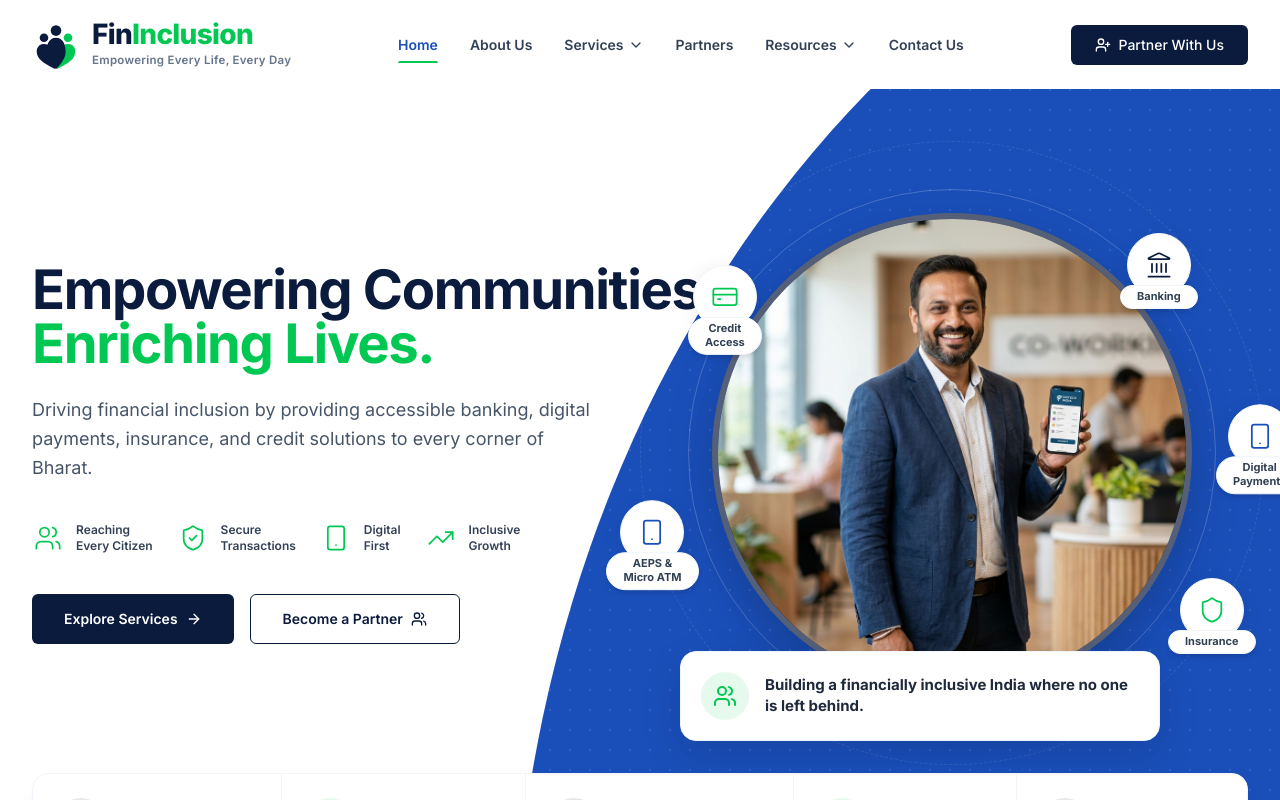
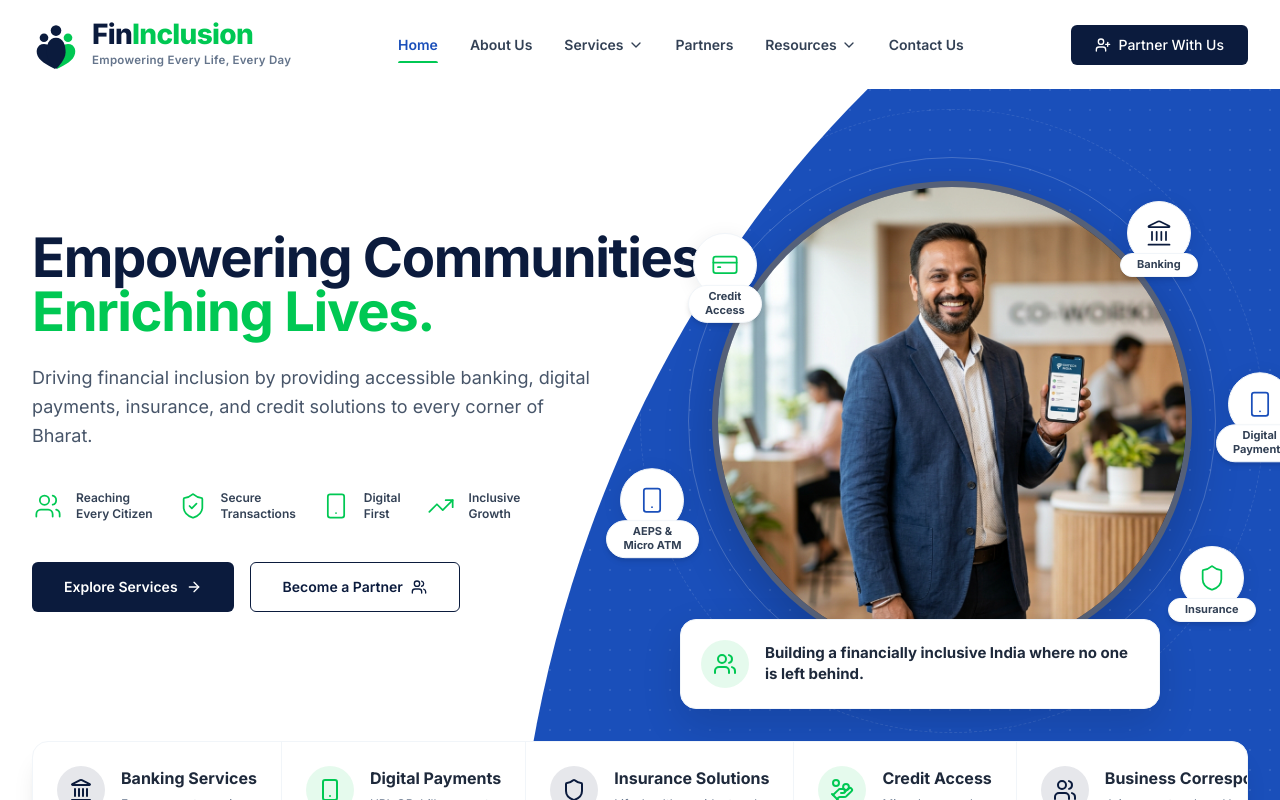
Before and after one commit to pratapbaraiyagit/FinInclusion-Landing-Page, a React (Vite) app: page / in a window 1280 px wide. Shown: the top 800 px of the page. Built offline with nearby package versions, Linux system fonts and the light colour scheme.

Commit message:
style: reduce top padding in Hero section for improved layout spacing

```diff
--- a/src/components/Hero.jsx
+++ b/src/components/Hero.jsx
@@ -4,7 +4,7 @@ import { motion } from 'framer-motion';
 
 const Hero = () => {
   return (
-    <section className="relative pt-28 pb-32 lg:pt-32 lg:pb-[235px] overflow-hidden bg-white">
+    <section className="relative pt-24 pb-32 lg:pt-24 lg:pb-[235px] overflow-hidden bg-white">
       {/* Dramatic Blue Sweeping Curve Background (Desktop) */}
       <div className="hidden lg:block absolute inset-0 bg-finova-blue z-0"
         style={{ clipPath: 'ellipse(80% 120% at 120% 100%)' }}>
```
